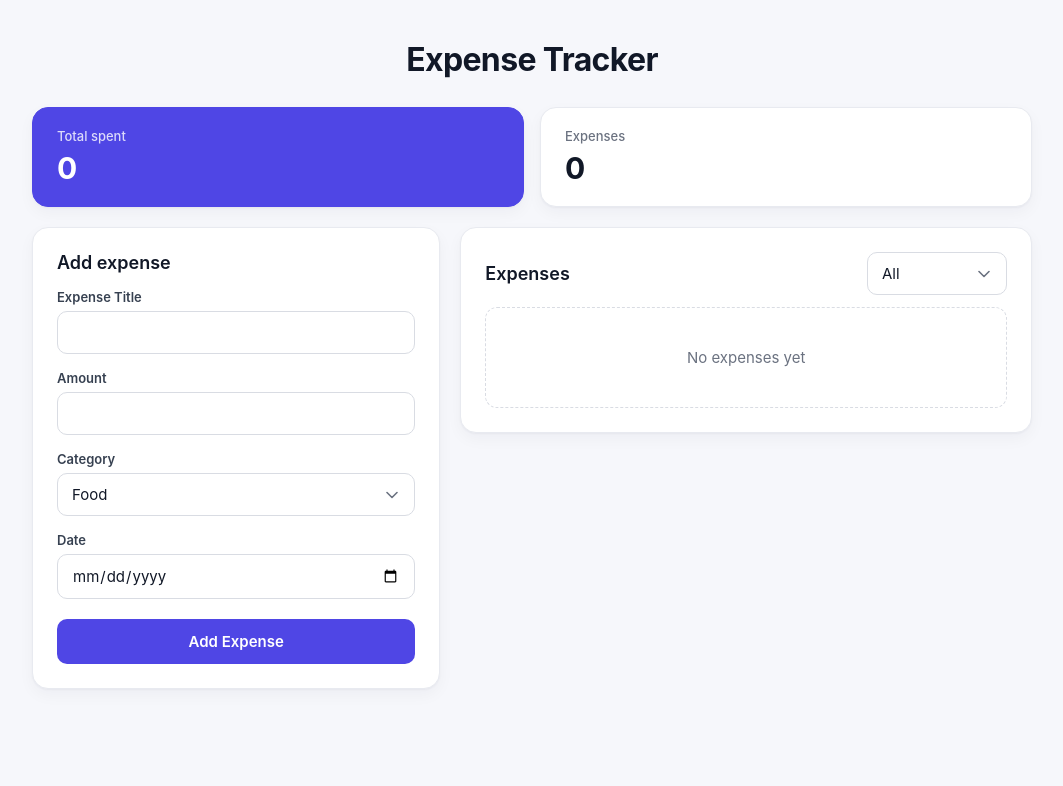
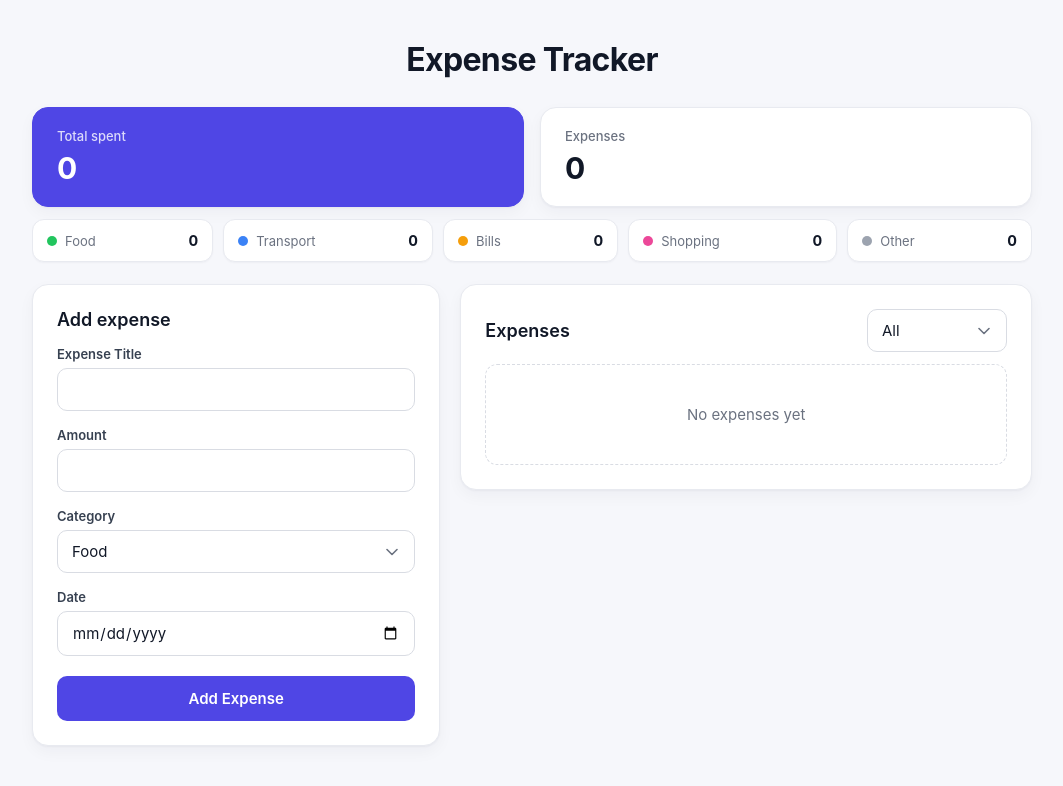
Before and after one commit to Ayeshaa005/expense-tracker, a React (Vite) app: page / in a window 1280 px wide. Shown: the top 786 px of the page, without its empty margins (108-1171 px from the left). Built offline with nearby package versions, Linux system fonts and the light colour scheme.

Commit message:
Add category totals chips row

```diff
--- a/src/App.jsx
+++ b/src/App.jsx
@@ -49,7 +49,11 @@ function App() {
     <div className="app">
       <h1>Expense Tracker</h1>
 
-      <ExpenseSummary total={total} count={filteredExpenses.length} />
+      <ExpenseSummary
+        total={total}
+        count={filteredExpenses.length}
+        expenses={expenses}
+      />
 
       <div className="layout">
         <section className="card">
--- a/src/Components/ExpenseSummary.jsx
+++ b/src/Components/ExpenseSummary.jsx
@@ -1,5 +1,15 @@
-function ExpenseSummary({ total, count }) {
+const CATEGORIES = ["Food", "Transport", "Bills", "Shopping", "Other"];
+
+function ExpenseSummary({ total, count, expenses }) {
+  const categoryTotals = CATEGORIES.map((category) => ({
+    category,
+    sum: expenses
+      .filter((expense) => expense.category === category)
+      .reduce((acc, expense) => acc + expense.amount, 0),
+  }));
+
   return (
+    <>
       <div className="summary">
         <div className="stat">
           <p>Total spent</p>
@@ -10,6 +20,17 @@ function ExpenseSummary({ total, count }) {
           <h3>{count}</h3>
         </div>
       </div>
+
+      <div className="cat-chips">
+        {categoryTotals.map(({ category, sum }) => (
+          <div key={category} className="cat-chip">
+            <span className={`dot dot-${category.toLowerCase()}`} />
+            <span className="cat-name">{category}</span>
+            <span className="cat-sum">{sum.toLocaleString()}</span>
+          </div>
+        ))}
+      </div>
+    </>
   );
 }
 
--- a/src/index.css
+++ b/src/index.css
@@ -40,7 +40,7 @@ h2 {
   display: grid;
   grid-template-columns: repeat(2, minmax(0, 1fr));
   gap: 16px;
-  margin-bottom: 20px;
+  margin-bottom: 12px;
 }
 
 .stat {
@@ -73,6 +73,68 @@ h2 {
 
 .stat:first-child p {
   color: rgba(255, 255, 255, 0.8);
+}
+
+.cat-chips {
+  display: flex;
+  gap: 10px;
+  margin-bottom: 20px;
+  overflow-x: auto;
+  padding-bottom: 2px;
+  scrollbar-width: thin;
+}
+
+.cat-chip {
+  flex: 1 0 auto;
+  min-width: 132px;
+  display: flex;
+  align-items: center;
+  gap: 8px;
+  background: #ffffff;
+  border: 1px solid #e8eaf0;
+  border-radius: 12px;
+  padding: 11px 14px;
+  box-shadow: 0 1px 2px rgba(16, 24, 40, 0.04);
+}
+
+.dot {
+  width: 10px;
+  height: 10px;
+  border-radius: 50%;
+  flex-shrink: 0;
+  background: #9ca3af;
+}
+
+.dot-food {
+  background: #22c55e;
+}
+
+.dot-transport {
+  background: #3b82f6;
+}
+
+.dot-bills {
+  background: #f59e0b;
+}
+
+.dot-shopping {
+  background: #ec4899;
+}
+
+.dot-other {
+  background: #9ca3af;
+}
+
+.cat-name {
+  font-size: 13px;
+  color: #6b7280;
+}
+
+.cat-sum {
+  margin-left: auto;
+  font-size: 15px;
+  font-weight: 700;
+  font-variant-numeric: tabular-nums;
 }
 
 .layout {
@@ -358,6 +420,11 @@ select {
     font-size: 22px;
   }
 
+  .cat-chip {
+    flex: 0 0 auto;
+    min-width: 128px;
+  }
+
   .card {
     padding: 18px 16px;
   }
```
Lines whose indentation alone changed are shown as unchanged.
